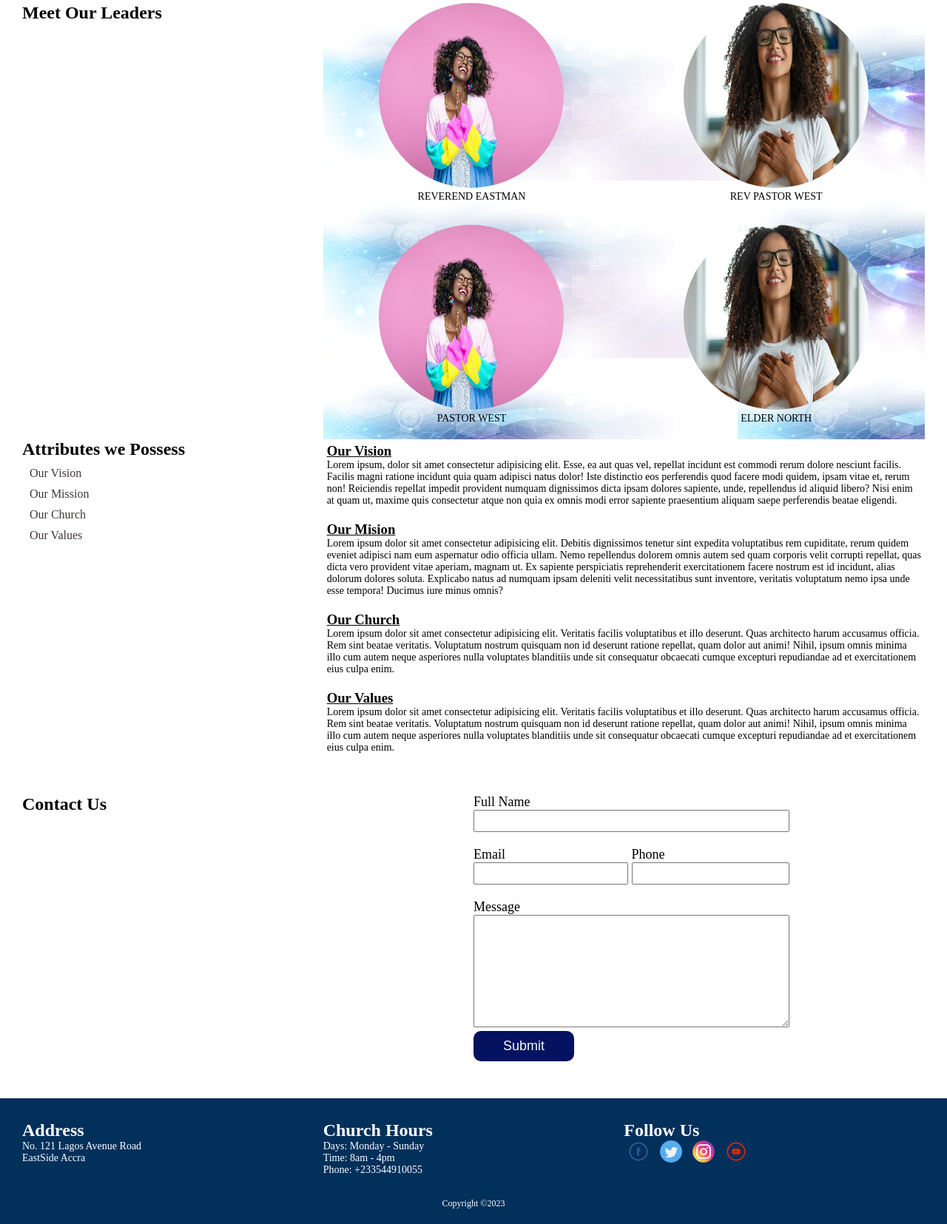
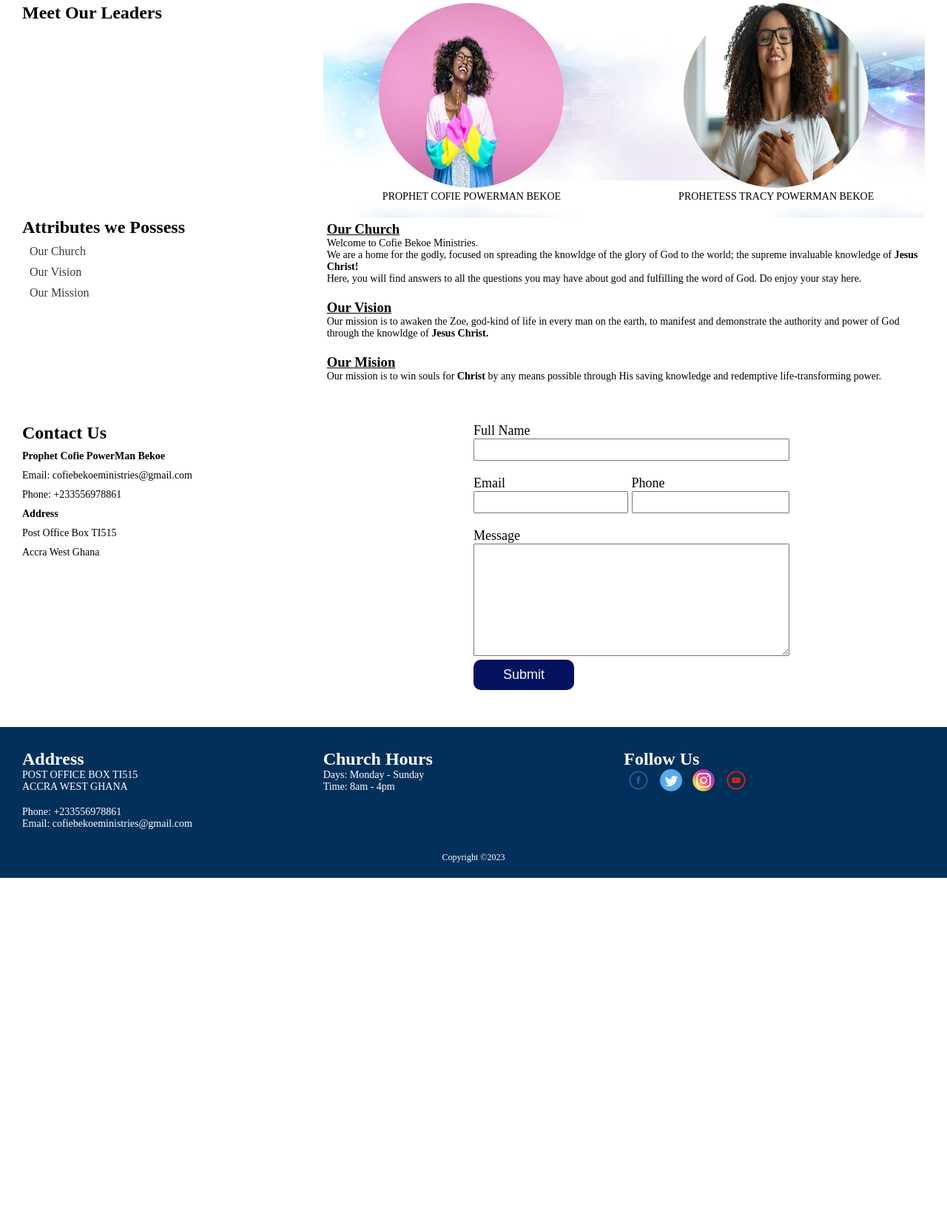
Before and after one commit to lowryel/church, a Django app: page /church/about in a window 1280 px wide. Shown: the part 226-1881 px from the top of the page at 74% size. After the commit the page ends 1413 px from the top, so only its background shows below. Run offline with Django 4.2, Linux system fonts and the light colour scheme; some libraries are stand-ins or nearby versions.

Commit message:
made some update to about and homepage

```diff
--- a/church/settings.py
+++ b/church/settings.py
@@ -57,6 +57,11 @@ MIDDLEWARE = [
 STATICFILES_STORAGE = "whitenoise.storage.CompressedManifestStaticFilesStorage"
 
 EMAIL_BACKEND = 'django.core.mail.backends.smtp.EmailBackend'
+EMAIL_HOST = 'smtp.gmail.com'
+EMAIL_PORT = 587
+EMAIL_USE_TLS = True
+EMAIL_HOST_USER = 'eugeneagbaglo@gmail.com'
+EMAIL_HOST_PASSWORD = 'zqvpkhupxvcwbkrq'
 
 ROOT_URLCONF = "church.urls"
 
--- a/church/static/css/about.css
+++ b/church/static/css/about.css
@@ -56,14 +56,9 @@
     text-decoration: underline;
 }
 
-/* .nav-buttons {
-    visibility: visible;
-    display: grid;
-    grid-template-columns: 2fr 1fr;
-    grid-template-rows: 1fr;
-    background-color: #eadaca;
-    color: #021220;
-} */
+.contact-details p{
+    margin-top: 10px;
+}
 
 @media screen and (max-width:600px) {
 
@@ -84,6 +79,9 @@
     }
     .about-links a{
         margin: 5px;
+    }
+    .contact-section{
+        /* margin-top: 20px; */
     }
 }
 
--- a/church/static/css/style.css
+++ b/church/static/css/style.css
@@ -262,7 +262,7 @@ h1, h2, h3, h4 {
     }
 
     .nav-elements a{
-        margin: 5px 20px;
+        margin: 10px 20px;
         width: 50%;
         height:max-content;
         color: #eefdfb;
--- a/churchweb/admin.py
+++ b/churchweb/admin.py
@@ -1,5 +1,5 @@
 from django.contrib import admin
-from churchweb.models import Events, RSVP, ContactUs, RecentEvents, Gallery
+from churchweb.models import Events, RSVP, ContactUs, RecentEvents, Gallery, RandomVerse
 
 # Register your models here.
 
@@ -14,7 +14,7 @@ admin.site.register(RSVP)
 admin.site.register(RecentEvents)
 admin.site.register(Gallery)
 
-
+admin.site.register(RandomVerse)
 @admin.register(ContactUs)
 class ContactAdmin(admin.ModelAdmin):
     list_display = ['fullname', 'email', 'phone']
--- a/churchweb/views.py
+++ b/churchweb/views.py
@@ -2,7 +2,7 @@ from django.contrib.syndication.views import Feed
 from django.urls import reverse
 from django.shortcuts import render, redirect
 from django.http import HttpResponse
-from churchweb.models import Fruit, Events, RSVP, Gallery, RecentEvents
+from churchweb.models import Fruit, Events, RSVP, Gallery, RecentEvents, RandomVerse
 from django.db.models import Sum
 from .forms import FruitForm, ContactForm
 from datetime import date
@@ -13,6 +13,7 @@ from datetime import date
 def index(request):
     events_ = Events.objects.all().order_by('-event_date')[:3]
     images = Gallery.objects.all().order_by("-date_posted")[:6]
+    random_verse = RandomVerse.objects.order_by("?").first()
 
     for event in events_:
         print(event.rsvp.rs_vp)
@@ -20,6 +21,7 @@ def index(request):
     context = {
         'events':events_,
         'images': images,
+        'verses':random_verse,
     }
     return render(request, "index.html", context)
 
--- a/templates/about.html
+++ b/templates/about.html
@@ -25,19 +25,11 @@
                     <div class="our-leaders">
                         <div class="our-leaders-indiv fade-in">
                            <img src="{% static './img/beautiful worship.jpg' %}" alt="our leaders">
-                           <p for="img">REVEREND EASTMAN</p>
+                           <p for="img">PROPHET COFIE POWERMAN BEKOE</p>
                         </div>
                         <div class="our-leaders-indiv fade-in">
                             <img src="{% static './img/prayerfulsmile.jpg' %}" alt="our leaders">
-                            <p for="img">REV PASTOR WEST</p>
-                        </div>
-                        <div class="our-leaders-indiv fade-in">
-                            <img src="{% static './img/beautiful worship.jpg' %}" alt="our leaders">
-                            <p for="img">PASTOR WEST</p>
-                        </div>
-                        <div class="our-leaders-indiv fade-in">
-                            <img src="{% static './img/prayerfulsmile.jpg' %}" alt="our leaders">
-                            <p for="img">ELDER NORTH</p>
+                            <p for="img">PROHETESS TRACY POWERMAN BEKOE</p>
                         </div>
 
                     </div>
@@ -46,36 +38,46 @@
                     <div class="about-left-text-area">
                         <h1 style="font-size: 24px;">Attributes we Possess</h1>
                         <div class="about-links">
+                            <a href="#church">Our Church</a>
                             <a href="#vision">Our Vision</a>
                             <a href="#mission">Our Mission</a>
-                            <a href="#church">Our Church</a>
-                            <a href="#values">Our Values</a>
                         </div>
                     </div>
 
                     <div class="about-right-text-area">
                         <div id="vision" class="ambitions fade-in">
-                            <h3>Our Vision</h3>
-                            <p>Lorem ipsum, dolor sit amet consectetur adipisicing elit. Esse, ea aut quas vel, repellat incidunt est commodi rerum dolore nesciunt facilis. Facilis magni ratione incidunt quia quam adipisci natus dolor! Iste distinctio eos perferendis quod facere modi quidem, ipsam vitae et, rerum non! Reiciendis repellat impedit provident numquam dignissimos dicta ipsam dolores sapiente, unde, repellendus id aliquid libero? Nisi enim at quam ut, maxime quis consectetur atque non quia ex omnis modi error sapiente praesentium aliquam saepe perferendis beatae eligendi.</p>
+                            <h3>Our Church</h3>
+                            <p>Welcome to Cofie Bekoe Ministries.</p>
+                            <p>We are a home for the godly, focused on spreading the knowldge of the glory of God to the world; the supreme invaluable knowledge of <b>Jesus Christ!</b></p>
+                            <p>Here, you will find answers to all the questions you may have about
+                                god and fulfilling the word of God. Do enjoy your stay here.
+                            </p>
                         </div>
                         <div class="ambitions fade-in" id="mission">
-                            <h3>Our Mision</h3>
-                            <p>Lorem ipsum dolor sit amet consectetur adipisicing elit. Debitis dignissimos tenetur sint expedita voluptatibus rem cupiditate, rerum quidem eveniet adipisci nam eum aspernatur odio officia ullam. Nemo repellendus dolorem omnis autem sed quam corporis velit corrupti repellat, quas dicta vero provident vitae aperiam, magnam ut. Ex sapiente perspiciatis reprehenderit exercitationem facere nostrum est id incidunt, alias dolorum dolores soluta. Explicabo natus ad numquam ipsam deleniti velit necessitatibus sunt inventore, veritatis voluptatum nemo ipsa unde esse tempora! Ducimus iure minus omnis?</p>
+                            <h3>Our Vision</h3>
+                            <p>Our mission is to awaken the Zoe, god-kind of life in every man on the earth, to manifest and demonstrate the authority and power of God through the knowldge of <b>Jesus Christ.</b></p>
                         </div>
                         <div class="ambitions fade-in lozad" id="church">
-                            <h3>Our Church</h3>
-                            <p>Lorem ipsum dolor sit amet consectetur adipisicing elit. Veritatis facilis voluptatibus et illo deserunt. Quas architecto harum accusamus officia. Rem sint beatae veritatis. Voluptatum nostrum quisquam non id deserunt ratione repellat, quam dolor aut animi! Nihil, ipsum omnis minima illo cum autem neque asperiores nulla voluptates blanditiis unde sit consequatur obcaecati cumque excepturi repudiandae ad et exercitationem eius culpa enim.</p>
+                            <h3>Our Mision</h3>
+                            <p>Our mission is to win souls for <b>Christ</b> by any means possible through His saving knowledge and redemptive life-transforming power.</p>
                         </div>
-                        <div class="ambitions fade-in lozad" id="values">
-                            <h3>Our Values</h3>
-                            <p>Lorem ipsum dolor sit amet consectetur adipisicing elit. Veritatis facilis voluptatibus et illo deserunt. Quas architecto harum accusamus officia. Rem sint beatae veritatis. Voluptatum nostrum quisquam non id deserunt ratione repellat, quam dolor aut animi! Nihil, ipsum omnis minima illo cum autem neque asperiores nulla voluptates blanditiis unde sit consequatur obcaecati cumque excepturi repudiandae ad et exercitationem eius culpa enim.</p>
-                        </div>
+
                     </div>
                 </div>
             </section>
             <section class="contact-section">
-                <h1 style="font-size: 24px;">Contact Us</h1>
-                <div class="contact-form fade-in">
+                <div>
+                    <h1 style="font-size: 24px;">Contact Us</h1>
+                    <div class="contact-details">
+                        <p><b>Prophet Cofie PowerMan Bekoe</b></p>
+                        <p>Email: cofiebekoeministries@gmail.com</p>
+                        <p>Phone: +233556978861</p>
+                        <p><b>Address</b></p>
+                        <p>Post Office Box TI515</p>
+                        <p>Accra West Ghana</p>
+                    </div>
+                </div>
+                <div class="contact-form">
                     <form action="" method="post">
                         {% csrf_token %}
                         <label for="Full Name">Full Name</label>
--- a/templates/index.html
+++ b/templates/index.html
@@ -5,7 +5,7 @@
     <meta charset="UTF-8">
     <meta http-equiv="X-UA-Compatible" content="IE=edge">
     <meta name="viewport" content="width=device-width, initial-scale=1.0">
-    <title>COFIE BEKOE MINISTRY</title>
+    <title>PROPHET COFIE POWERMAN BEKOE MINISTRY</title>
     <link rel="stylesheet" href="{% static 'css/style.css' %}">
     <script src="https://cdn.jsdelivr.net/npm/lozad/dist/lozad.min.js"></script>
 
@@ -41,7 +41,7 @@
             {% block content %}
             <div class="hero-banner">
                 <div class="hero-banner-comps" style="display:block; text-align:center; justify-content: center;">
-                    <h1 style="color: rgb(255, 255, 255); font-size:32px; padding-bottom: 10px;">Welcome to Cofie Bekoe Ministries</h1>
+                    <h1 style="color: rgb(255, 255, 255); font-size:32px; padding-bottom: 10px;">Welcome to Prophet Cofie PowerMan Bekoe Ministries</h1>
                     <p>No weapon that is formed against thee shall prosper; and every tongue that shall rise agianst thee in judgement thou shalt condemn. This is the heritage of the servants of the LORD, and their righteousness is of me, saith the LORD - ISAIAH 54:17</p>
                     <a style="border: 3px solid #44a2bc;background: transparent; padding: 8px 20px;color: #44a2bc; border-radius: 15px;" href="{% url 'events' %}">CONNECT</a>
                 </div>
@@ -52,13 +52,17 @@
             <h1 style="font-size: 24px; color: #44a2bc;">ABOUT US</h1>
             <div class="main-items">
                 <div class="about-text-side lazy fade-in">
-                    <p>Lorem ipsum dolor sit amet consectetur adipisicing elit. Expedita suscipit consectetur veniam, velit facere voluptatibus laboriosam illum atque est praesentium esse quia. Voluptatum ea delectus, a sequi quaerat molestiae vel minus harum fugiat distinctio ad illo earum facere non assumenda, perferendis dolorum ut iste laborum impedit? Quasi voluptas assumenda reiciendis neque animi molestiae! Quos fugit dolorem labore sequi assumenda dolores dolore ab alias voluptatum debitis commodi totam ex, temporibus enim. Quo quod iusto officiis quae doloremque delectus dolorum repellendus. Qui placeat odit in velit, corrupti provident facere dolore deserunt temporibus sunt quas? </p>
+                    <p>We are an assignment of God established upon the earth to fulfill the will of God.</p>
+                    <p>A ministry of God through the Holy Spirit to send <b>Jesus</b> to the world.</p>
+
+                    <p>We are physically located in Ghana and Spiritually located in God, empowered by the <b>Holy Spirit</b> to do everything possible for <b>Jesus</b> to be known across the world.</p>
                     <a href="{% url 'about' %}">Read More</a>
                 </div>
 
                 <div class="about-image-side lazy fade-in">
-                    <p>Lorem ipsum dolor sit amet consectetur, adipisicing elit. Consequuntur, sunt magni expedita doloribus saepe esse facere. Corporis consequatur quos dolores saepe, itaque ad debitis! Reprehenderit quisquam molestiae culpa iusto, eveniet distinctio commodi, pariatur enim illum laboriosam repellat? Tempore, labore? Nostrum consectetur beatae, ab animi cumque dolores iste voluptates porro cum exercitationem esse, omnis tempora, odio dignissimos incidunt?</p>
+                    <p>{{verses.verse}}</p>
                 </div>
+
             </div>
 
             <div class="image-gallery">
@@ -99,14 +103,16 @@
         <div class="footer-items">
             <div class="footer lozad">
                 <h2>Address</h2>
-                <p>No. 121 Lagos Avenue Road</p>
-                <p>EastSide Accra</p>
+                <p>POST OFFICE BOX TI515</p>
+                <p>ACCRA WEST GHANA</p>
+                <br>
+                <p>Phone: +233556978861</p>
+                <p>Email: cofiebekoeministries@gmail.com</p>
             </div>
             <div class="footer lozad">
                 <h2>Church Hours</h2>
                 <p>Days: Monday - Sunday</p>
                 <p>Time: 8am - 4pm</p>
-                <p>Phone: +233544910055</p>
             </div>
             <div class="footer lozad">
                 <h2>Follow Us</h2>
--- /dev/null
+++ b/templates/test.html
@@ -0,0 +1 @@
+!
```
Also changed, not shown: async.py (+14 -8 lines), churchweb/models.py (+15 -0 lines), custom.py (+42 -17 lines), churchweb/migrations/0005_randomverse_alter_contactus_options_and_more.py (added), db.sqlite3, file.txt (added).
